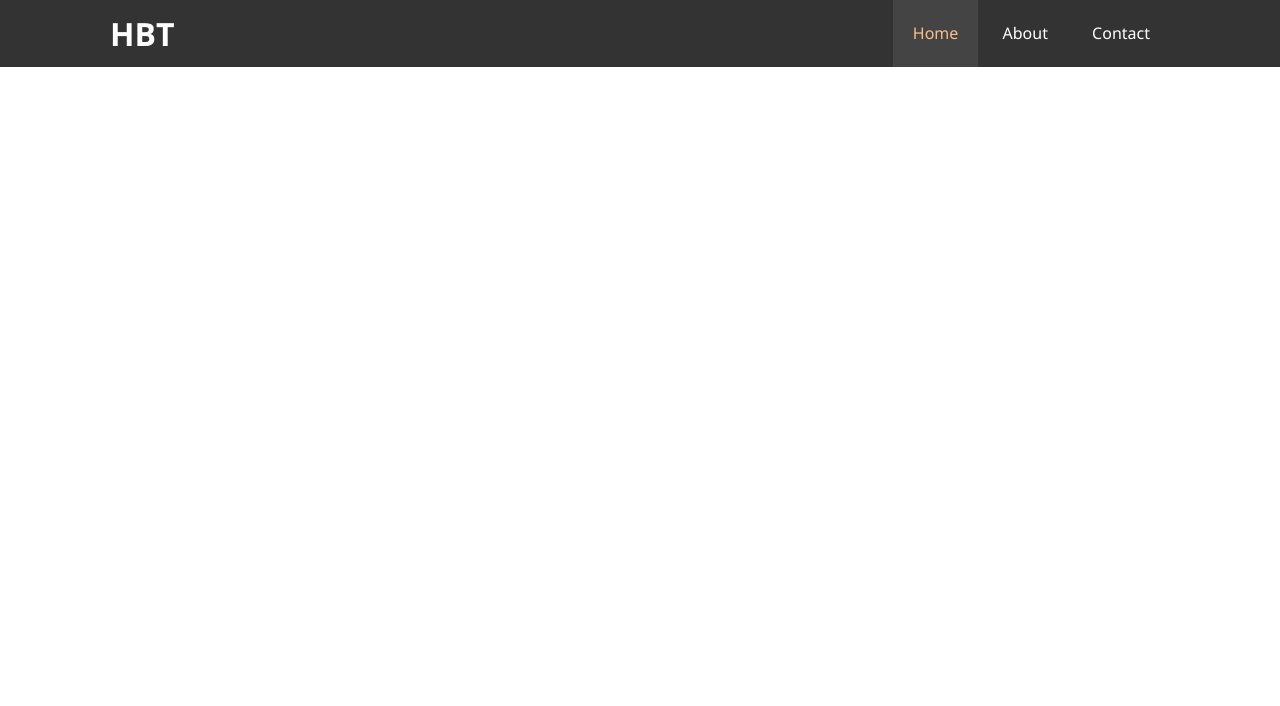
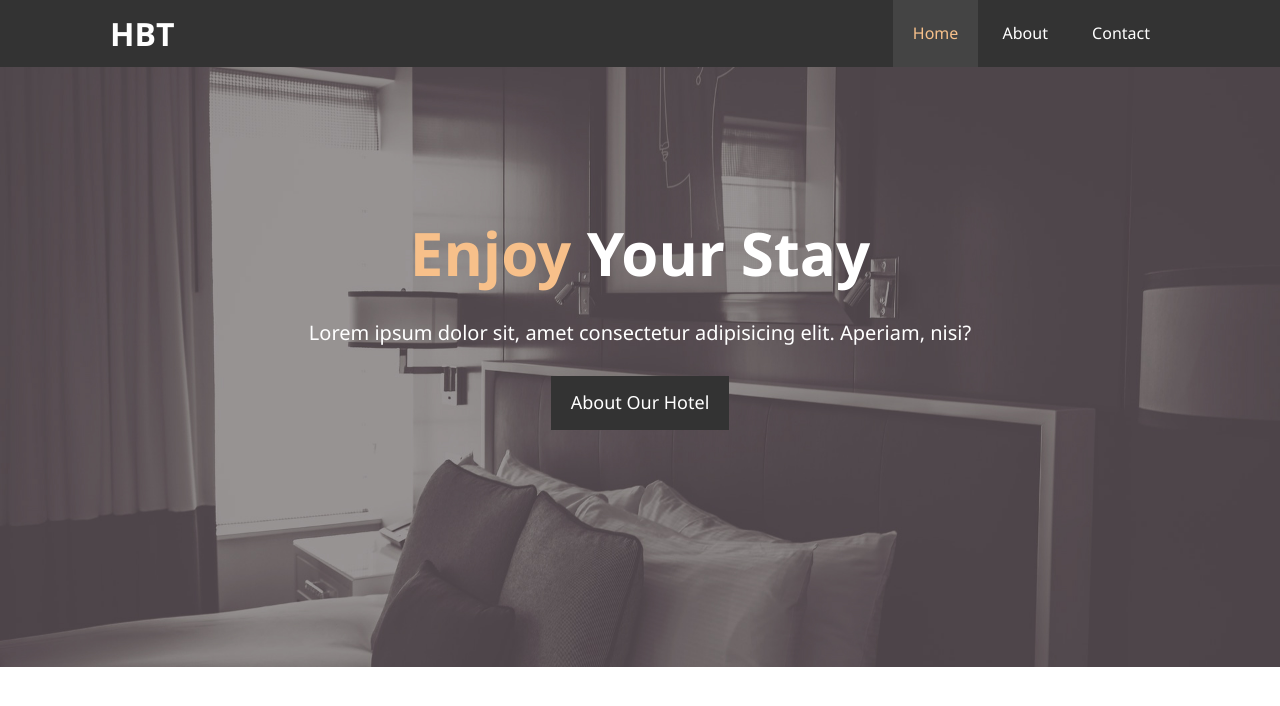
Before and after one commit to sohaibfurqan92/hotel_website_floats, a plain HTML site: page index.html in a window 1280 px wide. Drawn offline with Linux system fonts and the light colour scheme.

Commit message:
Added showcase section on index page

```diff
--- a/index.html
+++ b/index.html
@@ -25,5 +25,14 @@
       </nav>
     </div>
   </header>
+  <section id="showcase">
+    <div class="container">
+      <div class="showcase-container">
+        <h1><span class="text-primary">Enjoy</span> Your Stay</h1>
+      <p class="lead">Lorem ipsum dolor sit, amet consectetur adipisicing elit. Aperiam, nisi?</p>
+      <a href="about.html" class="btn btn-dark">About Our Hotel</a>
+      </div>
+    </div>
+  </section>
 </body>
 </html>
--- a/styles/styles.css
+++ b/styles/styles.css
@@ -25,42 +25,83 @@ p{
 
 /* Utility */
 .container{
-  max-width:1100px;
-  margin:auto;
+  max-width: 1100px;
+  margin: auto;
   overflow: auto;
   padding:0 20px;
 }
+
+.btn{
+  display: inline-block;
+  cursor:pointer;
+  padding:13px 20px;
+  color: #fff;
+  font-size: 18px;
+  border:none;
+}
+
+.btn:hover{
+  background: #f7c08a;
+  color:#000;
+}
+
+.btn-dark{
+  background: #333;
+}
+
+.text-primary{color:#f7c08a;}
+.lead{font-size: 20px;}
 
 
 /* Header */
 #header{
   background: #333;
-  overflow: auto;
-
+  color:#fff;
 }
 
-.logo{
-  color: #fff;
+#header .logo{
   float:left;
   padding-top: 20px;
 }
 
-#main-nav ul{
+#header ul{
+  list-style: none;
   float: right;
-  list-style: none;
 }
-#main-nav li{
+
+#header li{
   display: inline-block;
 }
-#main-nav  li a{
+
+#header li a{
   color:#fff;
-  padding: 20px;
   display: inline-block;
+  padding:20px;
+}
+
+#header li a.current,
+#header li a:hover{
+  color:#f7c08a;
+  background:#444
+}
+
+/* Showcase */
+#showcase{
+  height: 600px;
+  background: url('../img/showcase.jpg') no-repeat center center/cover;
+}
+
+#showcase .showcase-container{
+  padding-top:150px;
+  color:#fff;
   text-align: center;
 }
 
-#main-nav li a.current,
-#main-nav li a:hover{
-  background: #444;
-  color: #f7c08a;
+#showcase h1{
+  font-size: 60px;
+  line-height: 1.2em;
 }
+
+#showcase p{
+padding-bottom: 20px;
+}
```
